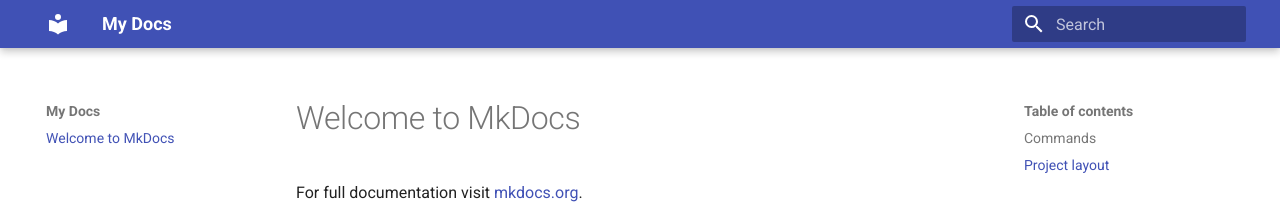
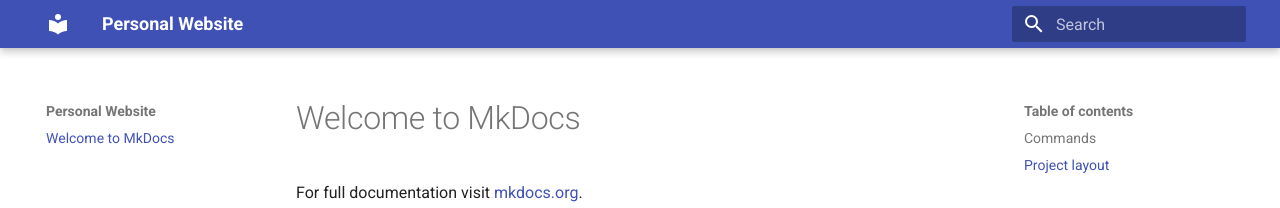
Before and after one commit to ilaria-lab/Ilaria_Website-, an MkDocs documentation site: the page built from docs/index.md, in a window 1280 px wide. Shown: the top 208 px of the page. Built offline with MkDocs 1.6.1 and Material for MkDocs 9.7.7, drawn with Linux system fonts in a browser that asks for light colours.

Commit message:
Change site name to Personal Website

```diff
--- a/mkdocs.yml
+++ b/mkdocs.yml
@@ -1,2 +1,2 @@
-site_name: My Docs
+site_name: Personal Website
 theme: material
```
